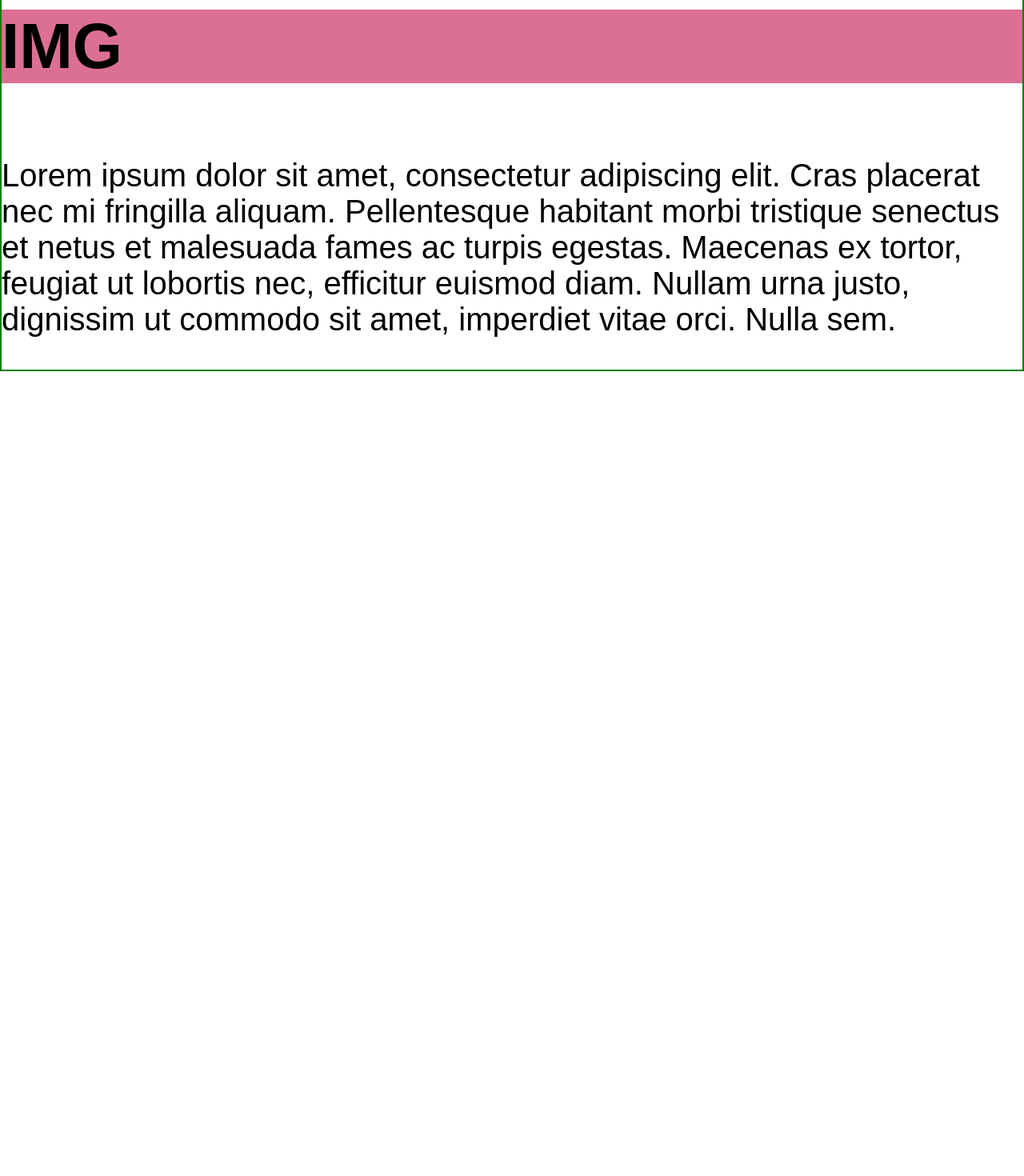
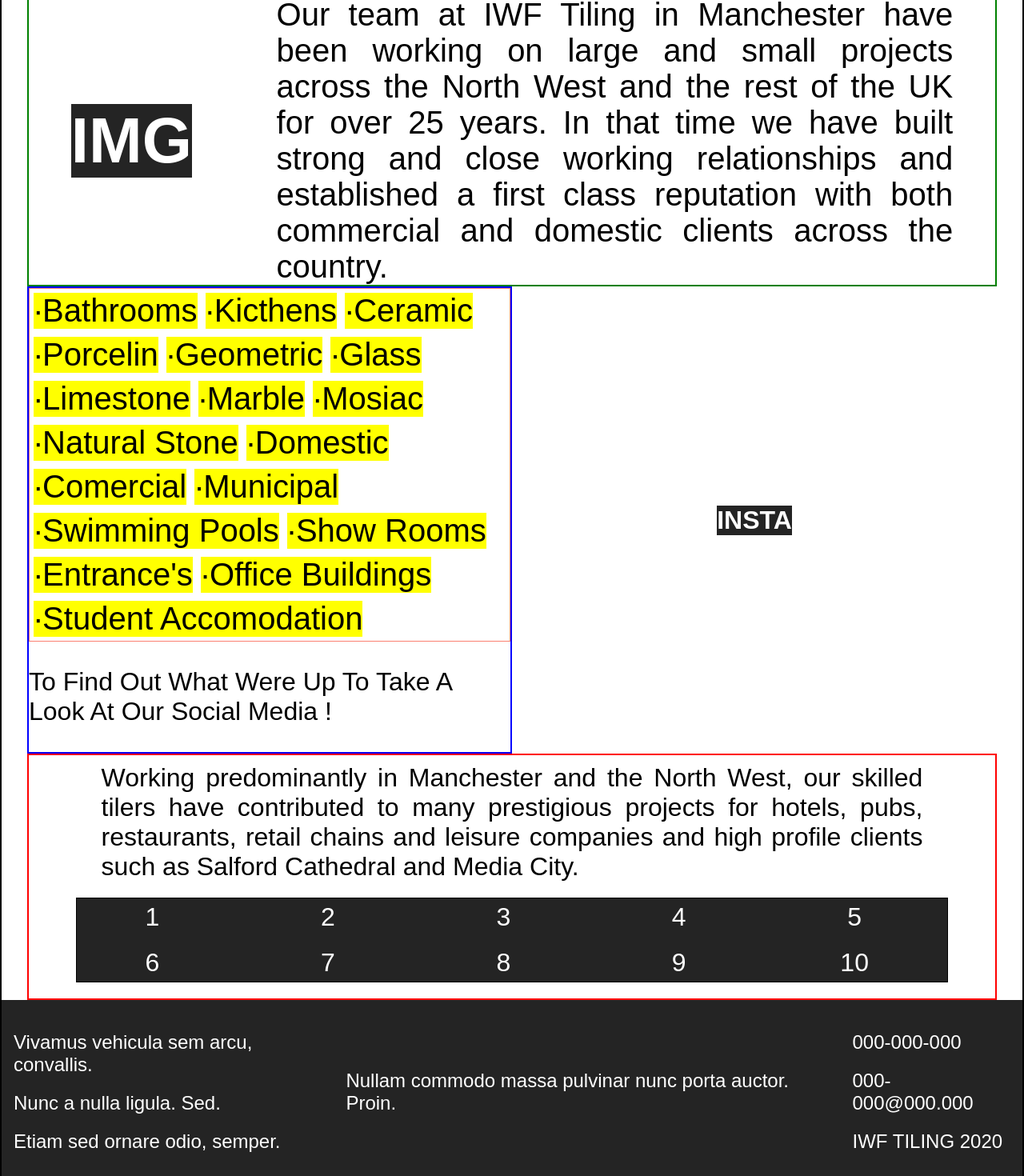
Before and after one commit to jlcdmp/iwf.online, a React (Create React App) app: page / in a window 1280 px wide. Shown: the part 644-2114 px from the top of the page at 80% size. Before the commit the page ends 1108 px from the top, so only its background shows below. Built offline with nearby package versions, Linux system fonts and the light colour scheme.

Commit message:
web app front load strucuture complete - inc minor styling / no nav

```diff
--- a/src/App.css
+++ b/src/App.css
@@ -5,6 +5,11 @@ body {
 .App{
   display: flex;
   flex-direction: column;
+  border: solid black 2px;
+}
+
+.PageContentStore{
+margin: 0 2em
 }
 
 .Header-Open{
@@ -22,15 +27,117 @@ body {
 .AboutOpen{
 font-size: 2.5em;
 border:solid 2px green;
-display: grid;
-grid-template-rows: 1fr 1 fr
+display: flex;
+flex-direction: row-reverse
 }
 
-AboutOpen p{
-  grid-area: 1;
+.AboutOpen p{
+  text-align: justify;
+  width: 70%;
+  margin:auto;
 }
 
 .AboutOpen h1{
-  grid-area: 1;
-  background-color: palevioletred;
+  background-color: #242424;
+  color: white;
+  text-align: center;
+  margin: auto;
 }
+
+
+.Nav{
+border: dotted pink 3px;
+}
+
+.What{
+  display: grid;
+  grid-template-columns: 1fr 1fr;
+}
+
+.Services{
+  border: solid 2px blue;
+}
+
+.Services li{
+  background-color: yellow;
+  display: inline-block;
+  margin:5px;
+}
+
+.Services ul{
+  border: solid salmon 1px;
+  margin:0 !important;
+  padding: 0 !important;
+  font-size: 2.5em;
+}
+
+.Services p{
+  font-size: 2em;
+}
+
+.Insta{
+  display: flex;
+   flex-direction: column;
+}
+
+.Insta h1{
+  background-color: #242424;
+  color: white;
+  margin: auto;
+  text-align: center;
+}
+
+.Who p{
+  font-size: 2em;
+  text-align: justify;
+  width: 85%;
+  margin:auto;
+  padding-top: 10px;
+  padding-bottom: 20px;
+}
+
+.LogoStore{
+display: grid;
+grid-template-rows: 1fr 1fr;
+grid-template-columns: 1fr 1fr 1fr 1fr 1fr;
+background-color: #242424;
+color: white;
+border: solid black 1px;
+width: 90%;
+margin:auto auto 20px auto;
+grid-gap: 10px;
+}
+
+
+.Who{
+  border: red solid 2px;
+}
+
+.LogoStore p{
+  text-align: center;
+  margin:0 !important;
+  padding: 5px;
+}
+
+.Footer{
+  background-color: #242424;
+  color: white;
+  font-size: 1.5em;
+  display: flex;
+  flex-direction: row;
+
+
+}
+
+.Footer ul{
+  list-style: none;
+  padding:5px
+}
+
+.Footer li{
+  padding:10px;
+}
+
+.Footer p{
+  margin:auto;
+}
--- a/src/App.js
+++ b/src/App.js
@@ -3,17 +3,29 @@ import './App.css';
 import Header from './Components/Header';
 import Navigation from './Components/Navigation';
 import About from './Components/About';
+import What from './Components/What';
+import Who from './Who';
+import Footer from './Footer';
 
 function App() {
   return (
     <div className="App">
 
+      <div className='PageContentStore'>
 
-      <Navigation />
+        <Navigation />
 
-      <Header />
+        <Header />
 
-      <About />
+        <About />
+
+        <What />
+
+        <Who />
+      </div>
+
+
+      <Footer />
 
     </div>
 
--- a/src/Components/About.jsx
+++ b/src/Components/About.jsx
@@ -7,7 +7,7 @@ const About = () => {
 
     <div className='AboutOpen'>
       <p>
-        Lorem ipsum dolor sit amet, consectetur adipiscing elit. Cras placerat nec mi fringilla aliquam. Pellentesque habitant morbi tristique senectus et netus et malesuada fames ac turpis egestas. Maecenas ex tortor, feugiat ut lobortis nec, efficitur euismod diam. Nullam urna justo, dignissim ut commodo sit amet, imperdiet vitae orci. Nulla sem.
+        Our team at IWF Tiling in Manchester have been working on large and small projects across the North West and the rest of the UK for over 25 years. In that time we have built strong and close working relationships and established a first class reputation with both commercial and domestic clients across the country.
     </p>
 
       <h1>IMG</h1>
--- a/src/Components/Navigation.jsx
+++ b/src/Components/Navigation.jsx
@@ -8,8 +8,14 @@ class Navigation extends Component {
     return (
 
 
-      <div ClassName='Navigation'>
-        <p>N</p>
+      <div ClassName='Nav'>
+
+<ol>
+  <li>About Us</li>
+  <li>Area</li>
+  <li>Get In touch</li>
+</ol>
+
       </div>
 
     );
--- /dev/null
+++ b/src/Components/What.jsx
@@ -0,0 +1,52 @@
+import React, { Component } from 'react';
+
+class What extends Component {
+  state = {}
+
+  render() {
+    return (
+
+      <div className='What'>
+
+
+        <div className='Services'>
+          <ul>
+            <li>∙Bathrooms</li>
+            <li>∙Kicthens</li>
+            <li>∙Ceramic</li>
+            <li>∙Porcelin</li>
+            <li>∙Geometric</li>
+            <li>∙Glass</li>
+            <li>∙Limestone</li>
+            <li>∙Marble</li>
+            <li>∙Mosiac</li>
+            <li>∙Natural Stone</li>
+            <li>∙Domestic</li>
+            <li>∙Comercial</li>
+            <li>∙Municipal</li>
+            <li>∙Swimming Pools</li>
+            <li>∙Show Rooms</li>
+            <li>∙Entrance's</li>
+            <li>∙Office Buildings</li>
+            <li>∙Student Accomodation</li>
+          </ul>
+
+          <p>To Find Out What Were Up To Take A Look At Our Social Media !</p>
+
+        </div>
+
+
+        <div className='Insta'>
+
+          <h1>INSTA</h1>
+        </div>
+
+
+
+
+      </div>
+    );
+  }
+}
+
+export default What;
--- /dev/null
+++ b/src/Footer.jsx
@@ -0,0 +1,26 @@
+import React, { Component } from 'react';
+
+
+const Footer = () => {
+  return (
+    <div className='Footer'>
+
+      <ul className='Info1'>
+        <li>Vivamus vehicula sem arcu, convallis.</li>
+        <li>Nunc a nulla ligula. Sed.</li>
+        <li>Etiam sed ornare odio, semper.</li>
+      </ul>
+
+
+      <p>Nullam commodo massa pulvinar nunc porta auctor. Proin.</p>
+
+      <ul className='Info2'>
+        <li>000-000-000</li>
+        <li>000-000@000.000</li>
+        <li>IWF TILING 2020</li>
+      </ul>
+    </div>
+  );
+}
+
+export default Footer
--- /dev/null
+++ b/src/Who.jsx
@@ -0,0 +1,34 @@
+import React, { Component } from 'react';
+
+class Who extends Component {
+  state = {}
+
+  render() {
+    return (
+
+      <div className='Who'>
+
+        <p>Working predominantly in Manchester and the North West, our skilled tilers have contributed to many prestigious projects for hotels, pubs, restaurants, retail chains and leisure companies and high profile clients such as Salford Cathedral and Media City. </p>
+
+        <div className='LogoStore'>
+          <p>1</p>
+          <p>2</p>
+          <p>3</p>
+          <p>4</p>
+          <p>5</p>
+          <p>6</p>
+          <p>7</p>
+          <p>8</p>
+          <p>9</p>
+          <p>10</p>
+        </div>
+
+
+
+      </div>
+
+    );
+  }
+}
+
+export default Who;
```
